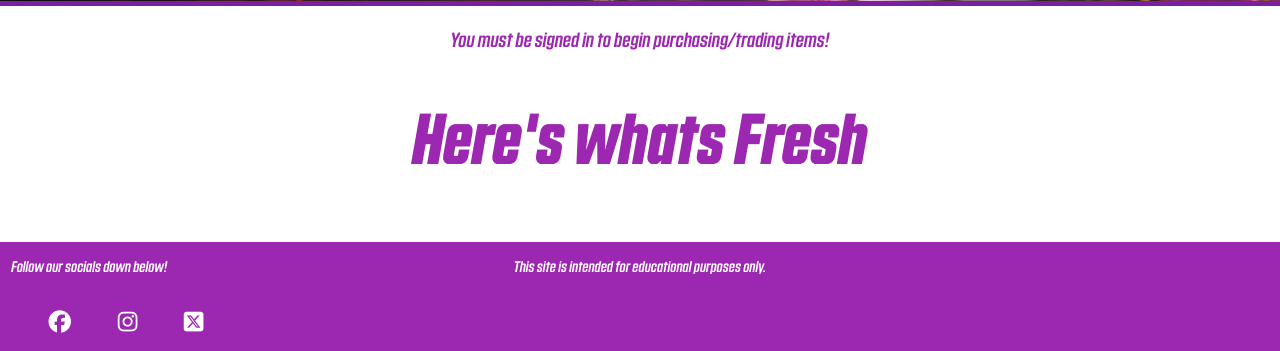
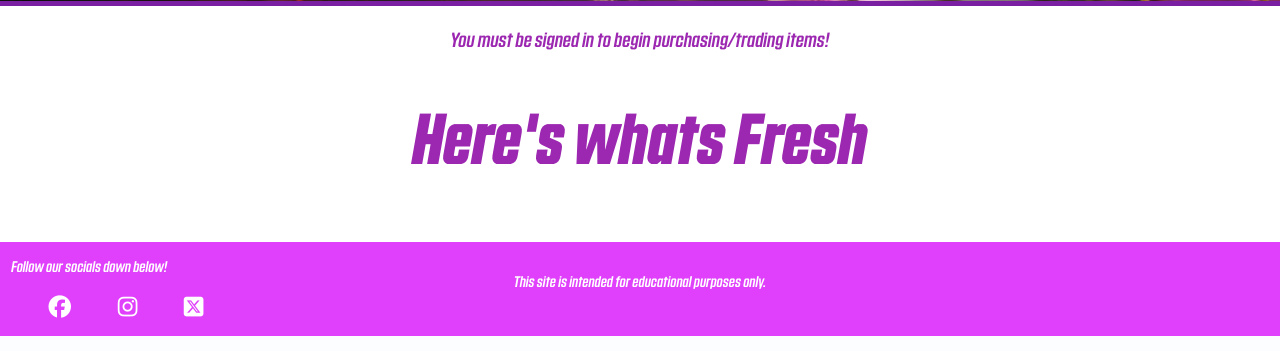
Before and after one commit to T254-bot/Moxxis_Market, a Flask app: page / in a window 1280 px wide. Shown: the part 559-910 px from the top of the page. Run offline with Flask 3, Linux system fonts and the light colour scheme; data that the repository does not hold is empty; some libraries are stand-ins or nearby versions.

Commit message:
Completes testing and adds minor styling adjustments

```diff
--- a/static/css/style.css
+++ b/static/css/style.css
@@ -295,7 +295,11 @@ footer {
 }
 
 .footer-dis {
-    font-size: 100%;
+    padding-top: 1rem;
+}
+
+.footer-s-text {
+    margin-bottom: 0;
 }
 
 .footer-icon {
--- a/templates/base.html
+++ b/templates/base.html
@@ -65,10 +65,10 @@
     {% endblock %}
 
     <!--Footer-->
-    <footer class="purple">
+    <footer class="purple accent-2">
         <div class="row">
             <div class="col s6 m4">
-                <p class="countach-font white-text">Follow our socials down below!</p>
+                <p class="countach-font white-text footer-s-text">Follow our socials down below!</p>
                 <a href="https://www.facebook.com" target="_blank"><i class="fa-brands fa-facebook white-text footer-icon"></i></a>
                 <a href="https://www.instagram.com" target="_blank"><i class="fa-brands fa-instagram white-text footer-icon"></i></a>
                 <a href="https://twitter.com/?lang=en" target="_blank"><i class="fa-brands fa-square-x-twitter white-text footer-icon"></i></a>
```
